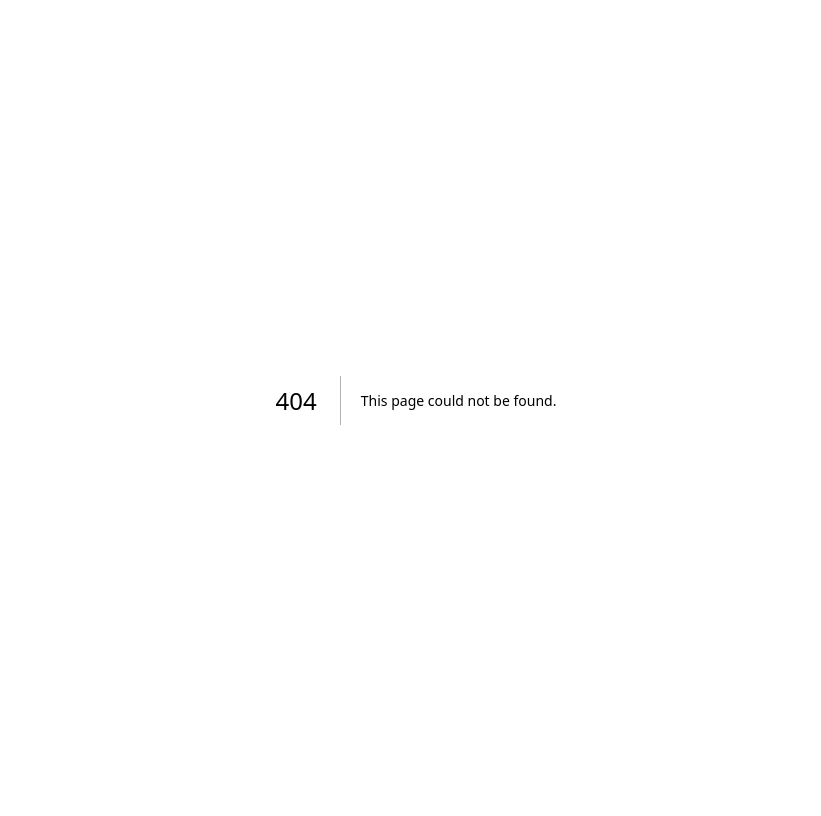
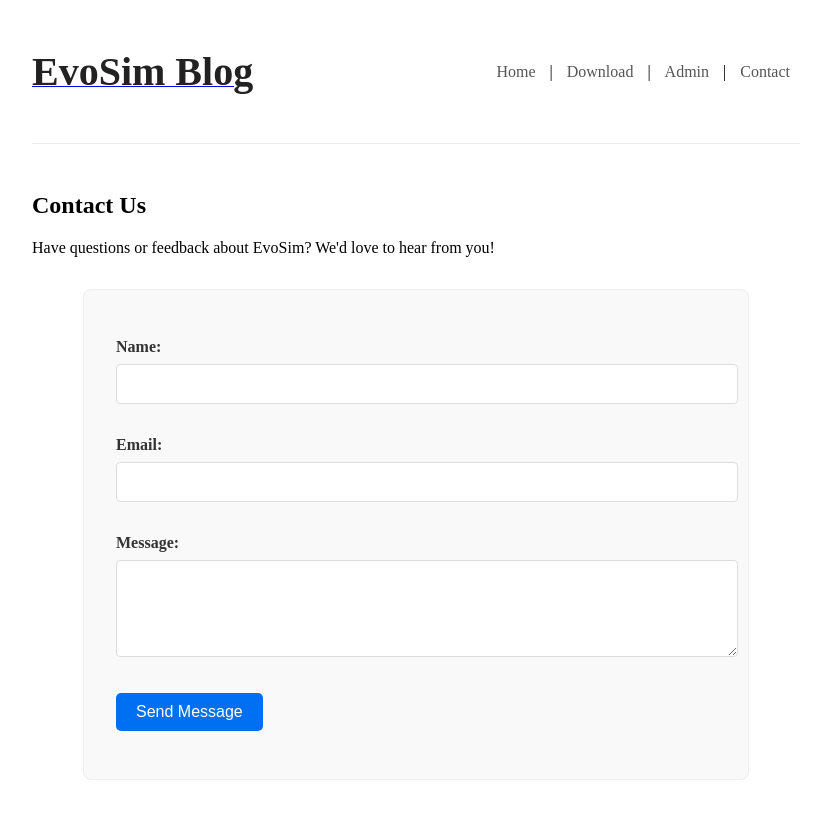
Before and after one commit to charlieboardy14/EVOsimBlog, a Next.js app: page /contact in a window 1280 px wide. Before the commit this address had no page. Shown: the top 816 px of the page, without its empty margins (224-1045 px from the left). Built offline with nearby package versions, Linux system fonts and the light colour scheme.

Commit message:
Ensure contact page is tracked and pushed

```diff
--- /dev/null
+++ b/pages/contact.js
@@ -0,0 +1,79 @@
+import Head from 'next/head';
+import Layout from '../components/layout';
+
+export default function Contact() {
+  return (
+    <Layout>
+      <Head>
+        <title>Contact Us</title>
+      </Head>
+      <section>
+        <h2>Contact Us</h2>
+        <p>Have questions or feedback about EvoSim? We'd love to hear from you!</p>
+        <form name="contact" method="POST" data-netlify="true" netlify-honeypot="bot-field">
+          <input type="hidden" name="form-name" value="contact" />
+          <p style={{ display: 'none' }}>
+            <label>Don’t fill this out if you’re human: <input name="bot-field" /></label>
+          </p>
+          <p>
+            <label htmlFor="name">Name:</label>
+            <input type="text" id="name" name="name" required />
+          </p>
+          <p>
+            <label htmlFor="email">Email:</label>
+            <input type="email" id="email" name="email" required />
+          </p>
+          <p>
+            <label htmlFor="message">Message:</label>
+            <textarea id="message" name="message" rows="5" required></textarea>
+          </p>
+          <p>
+            <button type="submit">Send Message</button>
+          </p>
+        </form>
+      </section>
+      <style jsx>{`
+        form {
+          max-width: 600px;
+          margin: 2rem auto;
+          padding: 2rem;
+          border: 1px solid #eee;
+          border-radius: 8px;
+          background-color: #f9f9f9;
+        }
+        label {
+          display: block;
+          margin-bottom: 0.5rem;
+          font-weight: bold;
+          color: #333;
+        }
+        input[type="text"],
+        input[type="email"],
+        textarea {
+          width: 100%;
+          padding: 10px;
+          margin-bottom: 1rem;
+          border: 1px solid #ddd;
+          border-radius: 4px;
+          font-size: 1em;
+        }
+        textarea {
+          resize: vertical;
+        }
+        button {
+          background-color: #0070f3;
+          color: white;
+          padding: 10px 20px;
+          border: none;
+          border-radius: 5px;
+          cursor: pointer;
+          font-size: 1em;
+          transition: background-color 0.2s ease-in-out;
+        }
+        button:hover {
+          background-color: #005bb5;
+        }
+      `}</style>
+    </Layout>
+  );
+}
```
